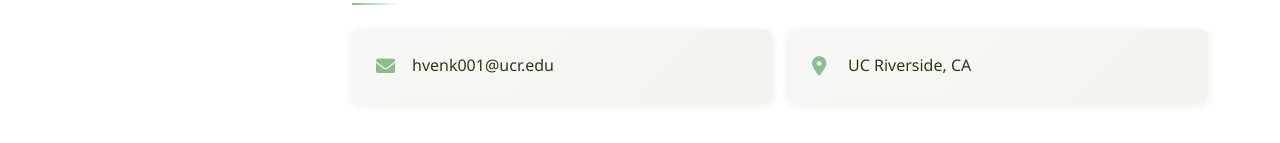
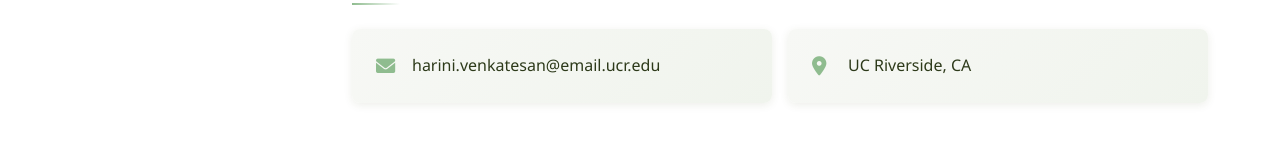
Before and after one commit to harini-venkatesan/harini-venkatesan.github.io, a plain HTML site: page index.html in a window 1280 px wide. Shown: the part 3825-3968 px from the top of the page. Drawn offline with Linux system fonts and the light colour scheme.

Commit message:
Update index.html

```diff
--- a/index.html
+++ b/index.html
@@ -117,7 +117,7 @@
       <div class="contact-info">
         <div class="contact-item">
           <i class="fas fa-envelope"></i>
-          <span>hvenk001@ucr.edu</span>
+          <span>harini.venkatesan@email.ucr.edu</span>
         </div>
         <div class="contact-item">
           <i class="fas fa-map-marker-alt"></i>
```
